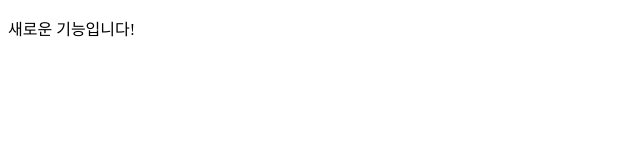
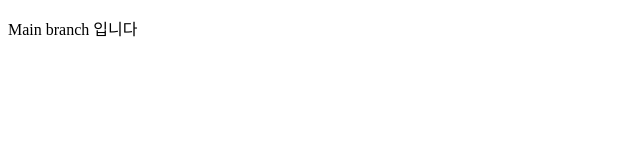
Before and after one commit to Zzzwahoon/GitInitTest, a plain HTML site: page index.html in a window 1280 px wide. Shown: the full height of the page, 0-640 px from the left. Drawn offline with Linux system fonts and the light colour scheme.

Commit message:
main branch 계속 변경

```diff
--- a/index.html
+++ b/index.html
@@ -4,9 +4,9 @@
     <meta charset="UTF-8">
     <meta http-equiv="X-UA-Compatible" content="IE=edge">
     <meta name="viewport" content="width=device-width, initial-scale=1.0">
-    <title>main은 계속적으로 새 브런치 영향 없이 진행!!</title>
+    <title>충돌이 날까??</title>
 </head>
 <body>
-    <p>새로운 기능입니다!</p>
+    <p>Main branch 입니다</p>
 </body>
 </html>
```
